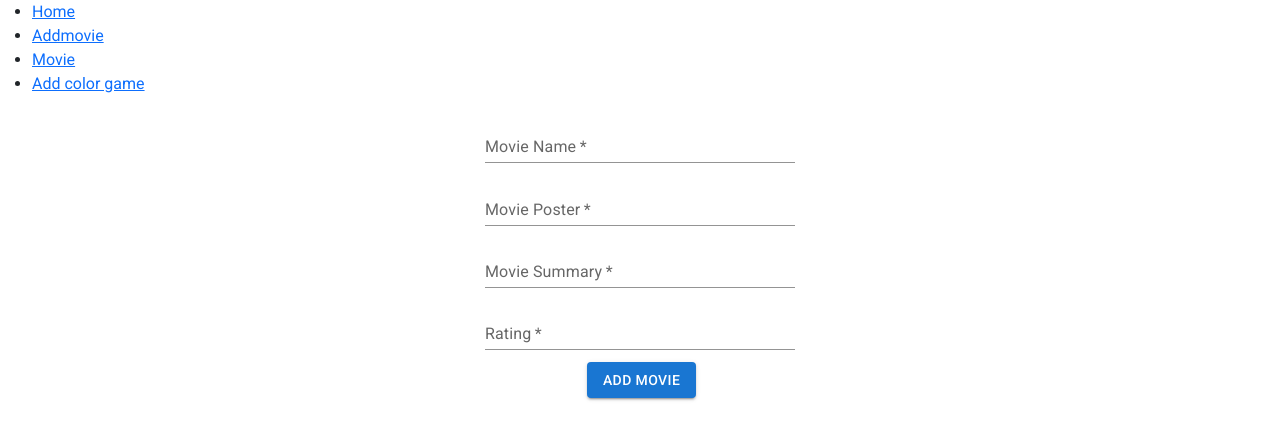
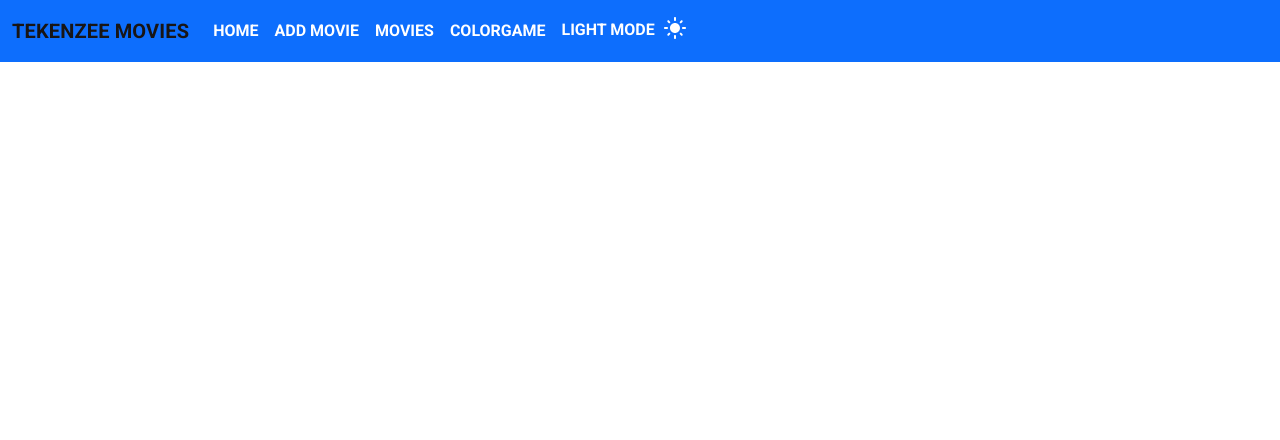
Before and after one commit to deepaka22/Add-movie, a React (Create React App) app: page /Addmovies in a window 1280 px wide. Shown: the top 440 px of the page. Built offline with nearby package versions, Linux system fonts and the light colour scheme.

Commit message:
new commit

```diff
--- a/package.json
+++ b/package.json
@@ -12,7 +12,7 @@
     "@testing-library/jest-dom": "^5.16.5",
     "@testing-library/react": "^13.4.0",
     "@testing-library/user-event": "^13.5.0",
-    "bootstrap": "^5.2.3",
+    "bootstrap": "^5.3.0",
     "react": "^18.2.0",
     "react-dom": "^18.2.0",
     "react-router-dom": "^6.12.0",
--- a/src/App.js
+++ b/src/App.js
@@ -7,144 +7,40 @@ import { Routes, Route, Link, Navigate } from "react-router-dom";
 import Welcome from "./MovieApp/Welcome";
 import Notfound from "./MovieApp/Notfound";
 import Movietrailer from "./MovieApp/Movietrailer";
+import Navbar from "./MovieApp/Navbar";
+// import { createContext } from "react";
+// import { useNavigate } from "react-router-dom";
+import "./MovieApp/Navbar.css";
+import { ThemeProvider, createTheme } from "@mui/material/styles";
+import CssBaseline from "@mui/material/CssBaseline";
+import { ContactlessOutlined } from "@mui/icons-material";
+import { useEffect } from "react";
 
 function App() {
-  const [Data, SetData] = useState([
-    {
-      id: "99",
-      name: "Vikram",
-      poster:
-        "https://m.media-amazon.com/images/M/MV5BMmJhYTYxMGEtNjQ5NS00MWZiLWEwN2ItYjJmMWE2YTU1YWYxXkEyXkFqcGdeQXVyMTEzNzg0Mjkx._V1_.jpg",
-      rating: 8.4,
-      summary:
-        "Members of a black ops team must track and eliminate a gang of masked murderers.",
-      trailer: "https://www.youtube.com/embed/OKBMCL-frPU",
+  const [mode, setmode] = useState("light");
+
+  const darkTheme = createTheme({
+    palette: {
+      mode: mode,
     },
-    {
-      id: "100",
-      name: "RRR",
-      poster:
-        "https://englishtribuneimages.blob.core.windows.net/gallary-content/2021/6/Desk/2021_6$largeimg_977224513.JPG",
-      rating: 8.8,
-      summary:
-        "RRR is an upcoming Indian Telugu-language period action drama film directed by S. S. Rajamouli, and produced by D. V. V. Danayya of DVV Entertainments.",
-      trailer: "https://www.youtube.com/embed/f_vbAtFSEc0",
-    },
-    {
-      id: "101",
-      name: "Iron man 2",
-      poster:
-        "https://m.media-amazon.com/images/M/MV5BMTM0MDgwNjMyMl5BMl5BanBnXkFtZTcwNTg3NzAzMw@@._V1_FMjpg_UX1000_.jpg",
-      rating: 7,
-      summary:
-        "With the world now aware that he is Iron Man, billionaire inventor Tony Stark (Robert Downey Jr.) faces pressure from all sides to share his technology with the military. He is reluctant to divulge the secrets of his armored suit, fearing the information will fall into the wrong hands. With Pepper Potts (Gwyneth Paltrow) and Rhodes (Don Cheadle) by his side, Tony must forge new alliances and confront a powerful new enemy.",
-      trailer: "https://www.youtube.com/embed/wKtcmiifycU",
-    },
-    {
-      id: "102",
-      name: "No Country for Old",
-      poster:
-        "https://upload.wikimedia.org/wikipedia/en/8/8b/No_Country_for_Old_Men_poster.jpg",
-      rating: 8.1,
-      summary:
-        "A hunter's life takes a drastic turn when he discovers two million dollars while strolling through the aftermath of a drug deal. He is then pursued by a psychopathic killer who wants the money.",
-      trailer: "https://www.youtube.com/embed/38A__WT3-o0",
-    },
-    {
-      id: "103",
-      name: "Jai Bhim",
-      poster:
-        "https://m.media-amazon.com/images/M/MV5BY2Y5ZWMwZDgtZDQxYy00Mjk0LThhY2YtMmU1MTRmMjVhMjRiXkEyXkFqcGdeQXVyMTI1NDEyNTM5._V1_FMjpg_UX1000_.jpg",
-      summary:
-        "A tribal woman and a righteous lawyer battle in court to unravel the mystery around the disappearance of her husband, who was picked up the police on a false case",
-      rating: 8.8,
-      trailer: "https://www.youtube.com/embed/nnXpbTFrqXA",
-    },
-    {
-      id: "104",
-      name: "The Avengers",
-      rating: 8,
-      summary:
-        "Marvel's The Avengers (classified under the name Marvel Avengers\n Assemble in the United Kingdom and Ireland), or simply The Avengers, is\n a 2012 American superhero film based on the Marvel Comics superhero team\n of the same name.",
-      poster:
-        "https://terrigen-cdn-dev.marvel.com/content/prod/1x/avengersendgame_lob_crd_05.jpg",
-      trailer: "https://www.youtube.com/embed/eOrNdBpGMv8",
-    },
-    {
-      id: "105",
-      name: "Interstellar",
-      poster: "https://m.media-amazon.com/images/I/A1JVqNMI7UL._SL1500_.jpg",
-      rating: 8.6,
-      summary:
-        "When Earth becomes uninhabitable in the future, a farmer and ex-NASA\n pilot, Joseph Cooper, is tasked to pilot a spacecraft, along with a team\n of researchers, to find a new planet for humans.",
-      trailer: "https://www.youtube.com/embed/zSWdZVtXT7E",
-    },
-    {
-      id: "106",
-      name: "Baahubali",
-      poster: "https://flxt.tmsimg.com/assets/p11546593_p_v10_af.jpg",
-      rating: 8,
-      summary:
-        "In the kingdom of Mahishmati, Shivudu falls in love with a young warrior woman. While trying to woo her, he learns about the conflict-ridden past of his family and his true legacy.",
-      trailer: "https://www.youtube.com/embed/sOEg_YZQsTI",
-    },
-    {
-      id: "107",
-      name: "Ratatouille",
-      poster:
-        "https://resizing.flixster.com/gL_JpWcD7sNHNYSwI1ff069Yyug=/ems.ZW1zLXByZC1hc3NldHMvbW92aWVzLzc4ZmJhZjZiLTEzNWMtNDIwOC1hYzU1LTgwZjE3ZjQzNTdiNy5qcGc=",
-      rating: 8,
-      summary:
-        "Remy, a rat, aspires to become a renowned French chef. However, he fails to realise that people despise rodents and will never enjoy a meal cooked by him.",
-      trailer: "https://www.youtube.com/embed/NgsQ8mVkN8w",
-    },
-    {
-      name: "PS2",
-      poster:
-        "https://m.media-amazon.com/images/M/MV5BYjFjMTQzY2EtZjQ5MC00NGUyLWJiYWMtZDI3MTQ1MGU4OGY2XkEyXkFqcGdeQXVyNDExMjcyMzA@._V1_.jpg",
-      summary:
-        "Ponniyin Selvan: I is an upcoming Indian Tamil-language epic period action film directed by Mani Ratnam, who co-wrote it with Elango Kumaravel and B. Jeyamohan",
-      rating: 8,
-      trailer: "https://www.youtube.com/embed/KsH2LA8pCjo",
-      id: "108",
-    },
-    {
-      name: "Thor: Ragnarok",
-      poster:
-        "https://m.media-amazon.com/images/M/MV5BMjMyNDkzMzI1OF5BMl5BanBnXkFtZTgwODcxODg5MjI@._V1_.jpg",
-      summary:
-        "When Earth becomes uninhabitable in the future, a farmer and ex-NASA\\n pilot, Joseph Cooper, is tasked to pilot a spacecraft, along with a team\\n of researchers, to find a new planet for humans.",
-      rating: 8.8,
-      trailer: "https://youtu.be/NgsQ8mVkN8w",
-      id: "109",
-    },
-  ]);
+  });
 
   return (
+    <ThemeProvider theme={darkTheme}>
+      <CssBaseline>
         <div className="App">
-      <ul>
-        <li>
-          {" "}
-          <Link to="/">Home</Link>
-        </li>
-        <li>
-          <Link to="/Addmovies">Addmovie</Link>
-        </li>
-        <li>
-          <Link to="/movies">Movie</Link>
-        </li>
-        <li>
-          <Link to="/game">Add color game</Link>
-        </li>
-      </ul>
-
+          <Navbar mode={mode} setmode={setmode} />
           <Routes>
             <Route path="/" element={<Welcome />}></Route>
             <Route
               path="/Addmovies"
-          element={<Addmovie SetData={SetData} Moviedata={Data} />}
+              // element={<Addmovie SetData={SetData} Moviedata={Data} />}
             ></Route>
-        <Route path="/movies" element={<MovieList Moviedata={Data} />}></Route>
+            <Route
+              path="/movies"
+              // element={<MovieList Moviedata={Data} />}
+              element={<MovieList />}
+            ></Route>
             <Route
               path="/films"
               element={<Navigate replace to="/movies" />}
@@ -156,11 +52,14 @@ function App() {
             <Route path="/game" element={<Colorgame />}></Route>
             <Route
               path="/movies/:id/info"
-          element={<Movietrailer Moviedata={Data} />}
+              // element={<Movietrailer Moviedata={Data} />}
+              element={<Movietrailer />}
             ></Route>
             <Route path="*" element={<Notfound />}></Route>
           </Routes>
         </div>
+      </CssBaseline>
+    </ThemeProvider>
   );
 }
 
--- a/src/MovieApp/LikeDislike.jsx
+++ b/src/MovieApp/LikeDislike.jsx
@@ -12,7 +12,7 @@ const LikeDislike = ()=>{
 
     return(
         <div className="text-start mb-4 mt-3">
-<Badge  color="error" overlap="circular"  badgeContent= {like} className="mx-1">
+    <Badge  color="error" overlap="circular"  badgeContent= {like} className="mx-1">
            <button className="btn btn-outline-primary"    onClick={()=>{
             Setlike(like + 1);
           }}>
@@ -22,7 +22,7 @@ const LikeDislike = ()=>{
 
           <Badge  color="primary" overlap="circular" className="mx-1"
              badgeContent= {dislike}>
-               <button className="btn btn-outline-danger"   onClick={()=>{
+               <button className="btn btn-outline-danger" onClick={()=>{
             setdislike(dislike + 1);
           }}>
 
--- a/src/MovieApp/Listmovies.jsx
+++ b/src/MovieApp/Listmovies.jsx
@@ -1,4 +1,4 @@
-import { useState } from "react";
+import { useState, useEffect } from "react";
 import "./Listmovies.css";
 
 import KeyboardArrowDownIcon from "@mui/icons-material/KeyboardArrowDown";
@@ -12,6 +12,13 @@ import { useNavigate } from "react-router-dom";
 
 const Listmovies = ({ index, names, posters, summarys, ratings,  }) => {
 
+
+
+
+
+
+  // styling part
+
   const styles = {
     color: ratings <= 8 ? "#d50000" : "green",
   };
@@ -23,12 +30,14 @@ const Listmovies = ({ index, names, posters, summarys, ratings,  }) => {
     marginTop: "1.5rem",
   };
 
+  // ends here
+
   const navi = useNavigate();
 
 
   return (
     <div>
-      <div className="card " id="poster-size">
+      <div className="card mt-4" id="poster-size">
         <img
           src={posters}
           class="card-img-top"
--- a/src/MovieApp/MovieList.jsx
+++ b/src/MovieApp/MovieList.jsx
@@ -1,16 +1,32 @@
 
 import Listmovies from './Listmovies';
+import { useEffect,useState } from "react";
+
 
 import './Listmovies.css'
 
 
-const MovieList = ({Moviedata})=>{
+const MovieList = ({})=>{
+
+    const [Data, SetData] = useState([]);
+
+  useEffect(() => {
+    fetch("https://648c47ba8620b8bae7ec9aab.mockapi.io/movies")
+      .then((data) => {
+        return data.json();
+      })
+      .then((data) => {
+        SetData(data);
+        // console.log(data);
+      });
+  }, []);
+
 
 
     return(
         <div className='flex-property'>
-        {Moviedata.map((ele, i)=>(
-     <Listmovies key={i}  index= {i}  names= {ele.name} posters = {ele.poster} summarys={ele.summary} ratings = {ele.rating}/>
+        {Data.map((ele, i)=>(
+     <Listmovies key={i}  index= {ele.id}  names= {ele.name} posters = {ele.poster} summarys={ele.summary} ratings = {ele.rating}/>
         ))}
 
         </div>
--- a/src/MovieApp/Movietrailer.jsx
+++ b/src/MovieApp/Movietrailer.jsx
@@ -1,56 +1,79 @@
 import { useNavigate, useParams } from "react-router-dom";
 import './Movietrailer.css'
+import ArrowBackIosIcon from '@mui/icons-material/ArrowBackIos';
+import { useState, useEffect } from "react";
 
-const Movietrailer = ({ Moviedata }) => {
+const Movietrailer = ({}) => {
+
+  const [move, setmove] = useState([]);
+
+
+  const { id } = useParams();
+
+  console.log(id);
+
+// console.log(id);
+
+  useEffect(() => {
+
+fetch(`https://648c47ba8620b8bae7ec9aab.mockapi.io/movies/${id}`)
+    .then((datas) => {
+        return datas.json();
+      })
+      .then((datas) => {
+        setmove(datas);
+        // console.log(datas);
+      });
+  }, []);
+
 
     const styles = {
-        color: Moviedata.rating <= 8 ? "#d50000" : "green",
+        color: move.rating <= 8 ? "#d50000" : "green",
         width :"20%",
       };
 
 
   const naving = useNavigate();
 
-  const { id } = useParams();
 
   // console.log(id);
 
-  const movieinfo = Moviedata[id];
+  // const movieinfo = move[id];
 
   // console.log(movieinfo);
 
   return (
-    <div >
+    <div className="mt-4">
 
       <iframe className="px-2"
         id="movie-trailer-container"
-        src={movieinfo.trailer}
+        src={move.trailer}
         title="LEO - Bloody Sweet Promo | Thalapathy Vijay | Lokesh Kanagaraj | Anirudh"
-        frameborder="0"
+        frameBorder="0"
         allow="accelerometer; autoplay; clipboard-write; encrypted-media; gyroscope; picture-in-picture; web-share"
         // allowfullscreen
       ></iframe>
       <div className="d-flex align-items-center">
-      <h3 className=" px-2 py-2" style={{width: "80%"}}>Movie : {movieinfo.name}</h3>
+      <h3 className=" px-2 py-2" style={{width: "80%"}}>Movie : {move.name}</h3>
       <h5 style={styles}>
               <i class="fa-solid fa-star fa-xs " id="star-style"></i> &nbsp;
-              {movieinfo.rating}
+              {move.rating}
             </h5>
       </div>
       <div className="px-2">
         <p >
-          {" "} <i>{movieinfo.summary}</i>
+          {" "} <i>{move.summary}</i>
           </p>
         </div>
 
       <div className="text-start px-2 py-2">
         <button
-          className=" btn btn-success"
+          className=" btn btn-danger"
           onClick={() => {
             naving("/movies");
           }}
         >
-          BACK TO HOME PAGE
+         <ArrowBackIosIcon/> Go Back
         </button>
       </div>
     </div>
--- /dev/null
+++ b/src/MovieApp/Navbar.css
@@ -0,0 +1,10 @@
+
+
+.navbar-brand{
+    color: rgb(24, 21, 21) !important;
+}
+
+.nav-link{
+    color:white !important;
+
+}
--- /dev/null
+++ b/src/MovieApp/Navbar.jsx
@@ -0,0 +1,101 @@
+import { useNavigate } from 'react-router-dom';
+import './Navbar.css';
+
+import IconButton from "@mui/material/IconButton";
+import Brightness4Icon from "@mui/icons-material/Brightness4";
+import Brightness7Icon from "@mui/icons-material/Brightness7";
+import LightModeIcon from "@mui/icons-material/LightMode";
+import NightlightIcon from "@mui/icons-material/Nightlight";
+import { light } from '@mui/material/styles/createPalette';
+
+
+const Navbar = ({mode,setmode})=>{
+
+    const navigate =  useNavigate();
+
+    return(
+        <div>
+          <nav class="navbar navbar-expand-lg bg-primary">
+            <div class="container-fluid">
+              <a class="navbar-brand" href="#">
+               <b> TEKENZEE MOVIES</b>
+              </a>
+              <button
+                class="navbar-toggler"
+                type="button"
+                data-bs-toggle="collapse"
+                data-bs-target="#navbarNav"
+                aria-controls="navbarNav"
+                aria-expanded="false"
+                aria-label="Toggle navigation"
+              >
+                <span class="navbar-toggler-icon"></span>
+              </button>
+              <div class="collapse navbar-collapse" id="navbarNav">
+                <ul class="navbar-nav align-items-center">
+                  <li class="nav-item">
+                    <button
+                      className="btn nav-link"
+                      onClick={() => {
+                        navigate("/");
+                      }}
+                    >
+                    <b>  HOME</b>
+                    </button>
+                  </li>
+                  <li class="nav-item">
+                    <button
+                      className="btn nav-link"
+                      onClick={() => {
+                        navigate("/Addmovies");
+                      }}
+                    >
+                      <b>ADD MOVIE</b>
+                    </button>
+                  </li>
+                  <li class="nav-item">
+                    <button
+                      className="btn nav-link"
+                      onClick={() => {
+                        navigate("/movies");
+                      }}
+                    >
+                      <b>MOVIES</b>
+                    </button>
+                  </li>
+                  <li class="nav-item">
+                    <button
+                      className="btn nav-link"
+                      onClick={() => {
+                        navigate("/game");
+                      }}
+                    >
+                     <b> COLORGAME</b>
+                    </button>
+                  </li>
+                  <li class="nav-item">
+                    <button
+                      className="btn nav-link "
+                      onClick={() => {
+                            setmode(mode === "light" ? "dark" : "light")
+                    }}
+                    >
+                      <b style={{textTransform: "uppercase"}}>{mode}{" "}MODE{" "}&nbsp;</b>
+
+                      {mode == "dark" ? (
+                        <NightlightIcon style={{marginBottom:'0.3rem', padding:'0.1rem'}} />
+                      ) : (
+                        <LightModeIcon style={{marginBottom:'0.4rem'}} />
+                      )}
+
+                    </button>
+                  </li>
+                </ul>
+              </div>
+            </div>
+          </nav>
+        </div>
+    )
+}
+
+export default Navbar;
--- a/src/MovieApp/Welcome.jsx
+++ b/src/MovieApp/Welcome.jsx
@@ -1,8 +1,9 @@
 
 
 const Welcome = ()=>{
-    return(
-        <div>
+  return(
+
+        <div className="mt-4 text-center">
           <h1> Welcome to Movie App 📭🐣🎊🎉</h1>
         </div>
     )
--- a/src/Welcome.css
+++ b/src/Welcome.css
@@ -1,6 +1,7 @@
 .villain{
     display: flex;
     justify-content: center;
+
 
 }
 
```
Also changed, not shown: public/index.html (line endings or trailing spaces), 1 other file (tests, documents, lock files or other folders). Lines whose indentation alone changed are shown as unchanged.
